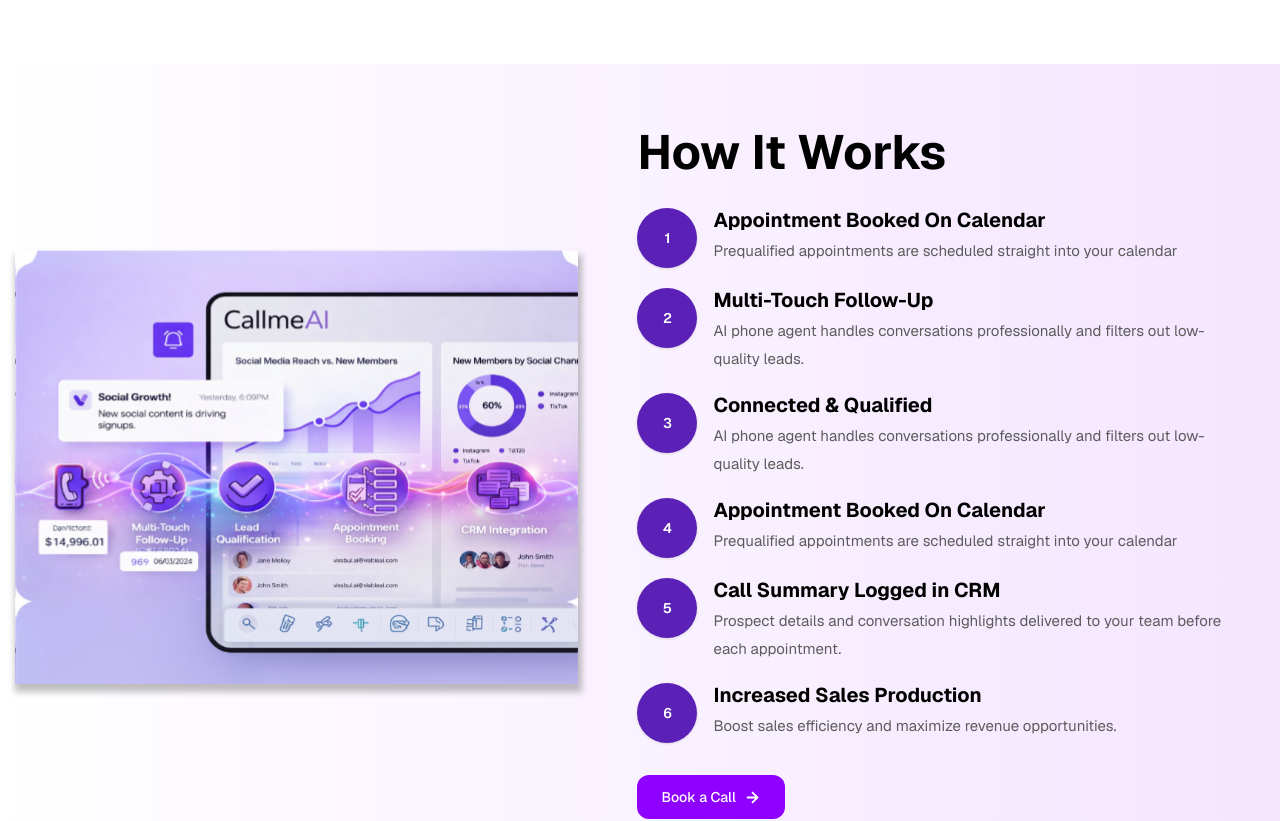
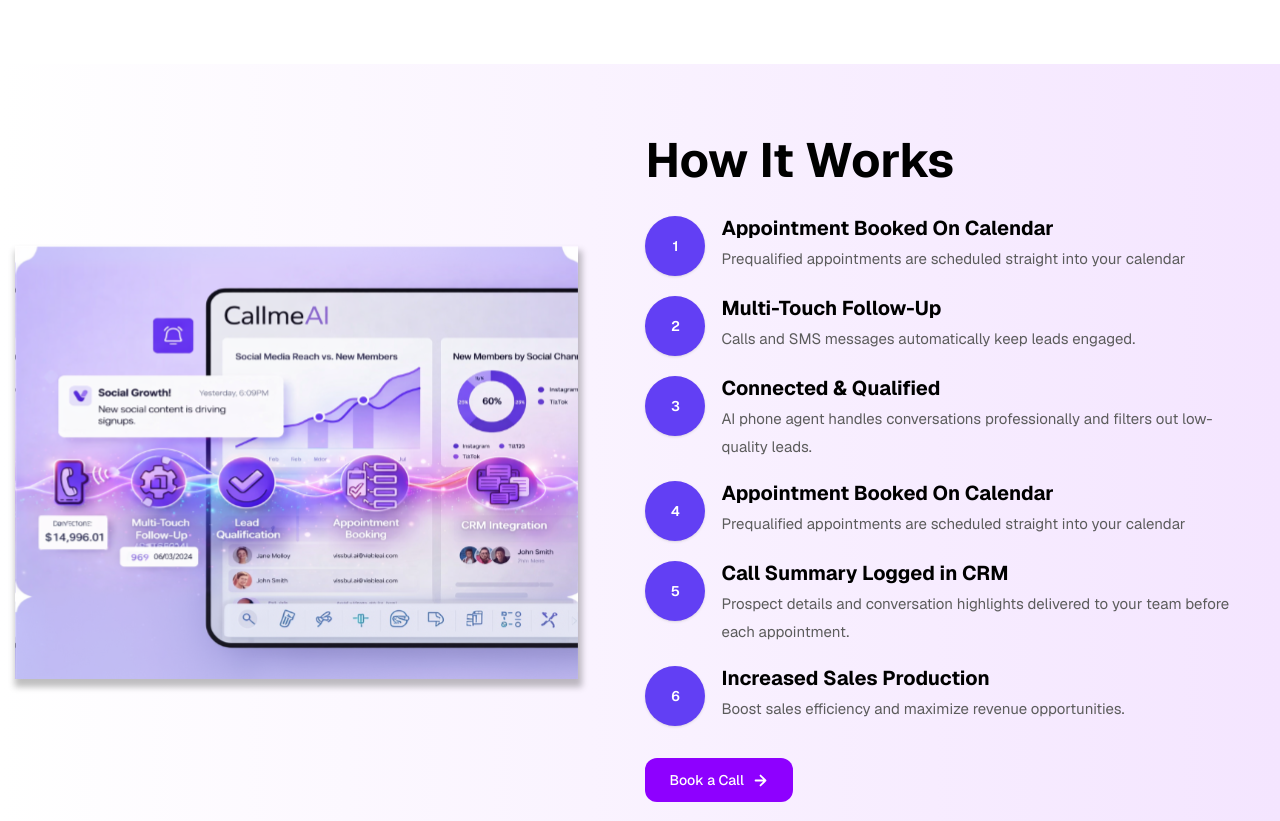
Before and after one commit to juyel66/CallmeAI, a Next.js app: page / in a window 1280 px wide. Shown: the part 1960-2781 px from the top of the page. Built offline with nearby package versions, Linux system fonts and the light colour scheme.

Commit message:
Update HowItWork component: fix description text and adjust styling

```diff
--- a/app/pages/HowItWork/HowItWork.tsx
+++ b/app/pages/HowItWork/HowItWork.tsx
@@ -15,7 +15,7 @@ const howItWorksData = [
     id: 2,
     title: "Multi-Touch Follow-Up",
     description:
-      "AI phone agent handles conversations professionally and filters out low-quality leads.",
+      "Calls and SMS messages automatically keep leads engaged.",
   },
   {
     id: 3,
@@ -46,7 +46,7 @@ const howItWorksData = [
 export default function HowItWork() {
   return (
     <section
-      className="w-full py-10 sm:py-12 md:py-16"
+      className="w-full py-10 sm:py-12 md:py-16 "
       style={{
         background: "linear-gradient(90deg, #ffffff 0%, #f4e5ff 100%)",
       }}
@@ -66,7 +66,7 @@ export default function HowItWork() {
         </div>
 
         {/* TEXT - 3/5 */}
-        <div className="w-full lg:w-[48%]">
+        <div className="w-full lg:w-[48%] p-2">
           <h2 className="text-center text-3xl font-bold text-black sm:text-4xl md:text-5xl lg:text-left">
             How It Works
           </h2>
@@ -74,7 +74,7 @@ export default function HowItWork() {
           <div className="mt-6 space-y-4 sm:mt-8 sm:space-y-5">
             {howItWorksData.map((item) => (
               <article key={item.id} className="flex items-start gap-3 sm:gap-4">
-                <div className="flex h-15 w-15 shrink-0 items-center justify-center rounded-full bg-[#5B21B6] text-sm font-semibold text-white shadow-sm">
+                <div className="flex h-15 w-15 shrink-0 items-center justify-center rounded-full bg-[#623FF4] text-sm font-semibold text-white shadow-sm">
                   {item.id}
                 </div>
 
```
